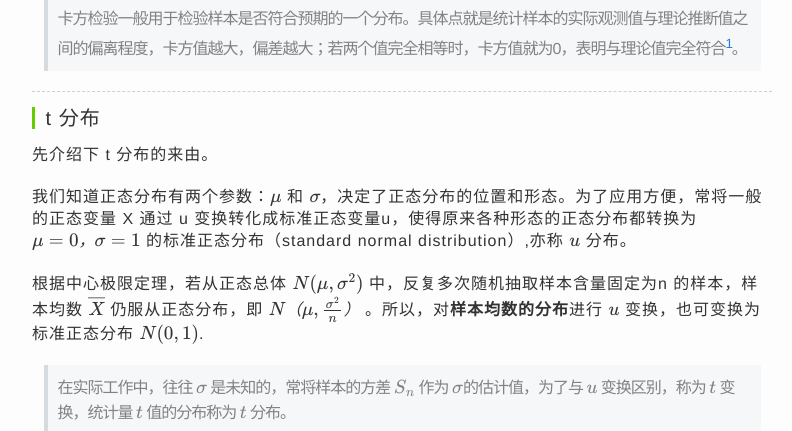
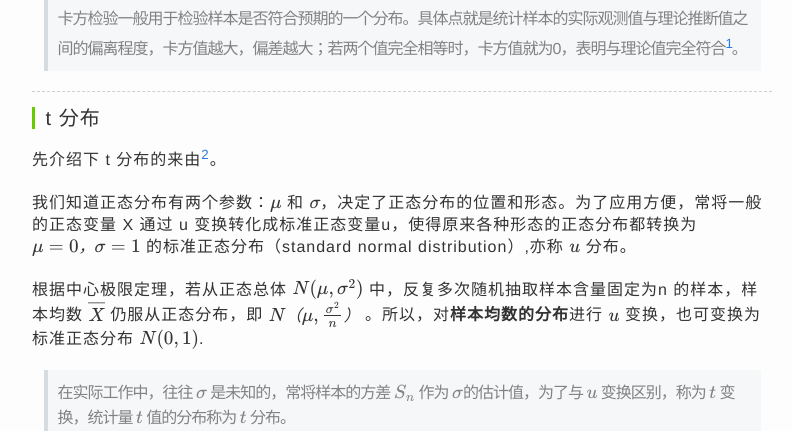
Before and after one commit to charleshm/charleshm.github.io, a Jekyll site: the page built from _posts/2016-03-23-Sampling-Distribtuion.md, in a window 1280 px wide and 900 px high, scrolled down 1413 px, cut to the strip 114-545 px from the top of the window. Shown: the whole strip, without its empty margins (238-1030 px from the left). Built offline with Jekyll 4.4.1, drawn with Linux system fonts in a browser that asks for light colours; some web fonts are replaced; formulas are drawn with MathJax 3; comment, search, counter and statistics services are not loaded.

Commit message:
Sampling Distribution

```diff
--- a/_posts/2016-03-23-Sampling-Distribtuion.md
+++ b/_posts/2016-03-23-Sampling-Distribtuion.md
@@ -44,7 +44,7 @@ $$f_k(x)=
 
 
 #### t 分布
-先介绍下 t 分布的来由。
+先介绍下 t 分布的来由[^2]。
 
 我们知道正态分布有两个参数：$\mu$ 和 $\sigma$，决定了正态分布的位置和形态。为了应用方便，常将一般的正态变量 X 通过 u 变换转化成标准正态变量u，使得原来各种形态的正态分布都转换为 $\mu=0，\sigma=1$ 的标准正态分布（standard normal distribution）,亦称 $u$ 分布。
 
@@ -109,6 +109,7 @@ f(x; d_1,d_2) &= \frac{\sqrt{\frac{(d_1\,x)^{d_1}\,\,d_2^{d_2}} {(d_1\,x+d_2)^{d
 
 
   [^1]: [卡方检验](http://download.bioon.com.cn/upload/201311/02171856_1166.pdf)
+  [^2]: [t检验](http://jingpin.qmu.edu.cn/yufang/html/kejian.htm)
 
 
   [1]: http://7xjbdi.com1.z0.glb.clouddn.com/2016-03-24_110445.png?imageView2/2/w/400
```
